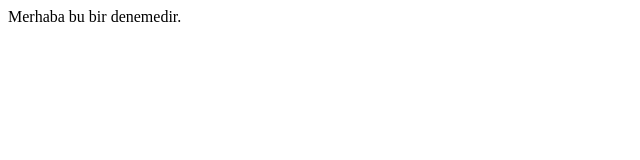
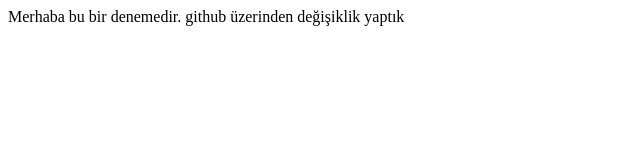
Before and after one commit to Havvazeynep/deneme3, a plain HTML site: page index.html in a window 1280 px wide. Shown: the whole page, without its empty margins (0-640 px from the left). Drawn offline with Linux system fonts and the light colour scheme.

Commit message:
Update index.html
github değişikliği yapıldı

```diff
--- a/index.html
+++ b/index.html
@@ -1 +1 @@
-<p>Merhaba bu bir denemedir.</p>
+<p>Merhaba bu bir denemedir. github üzerinden değişiklik yaptık</p>
```
